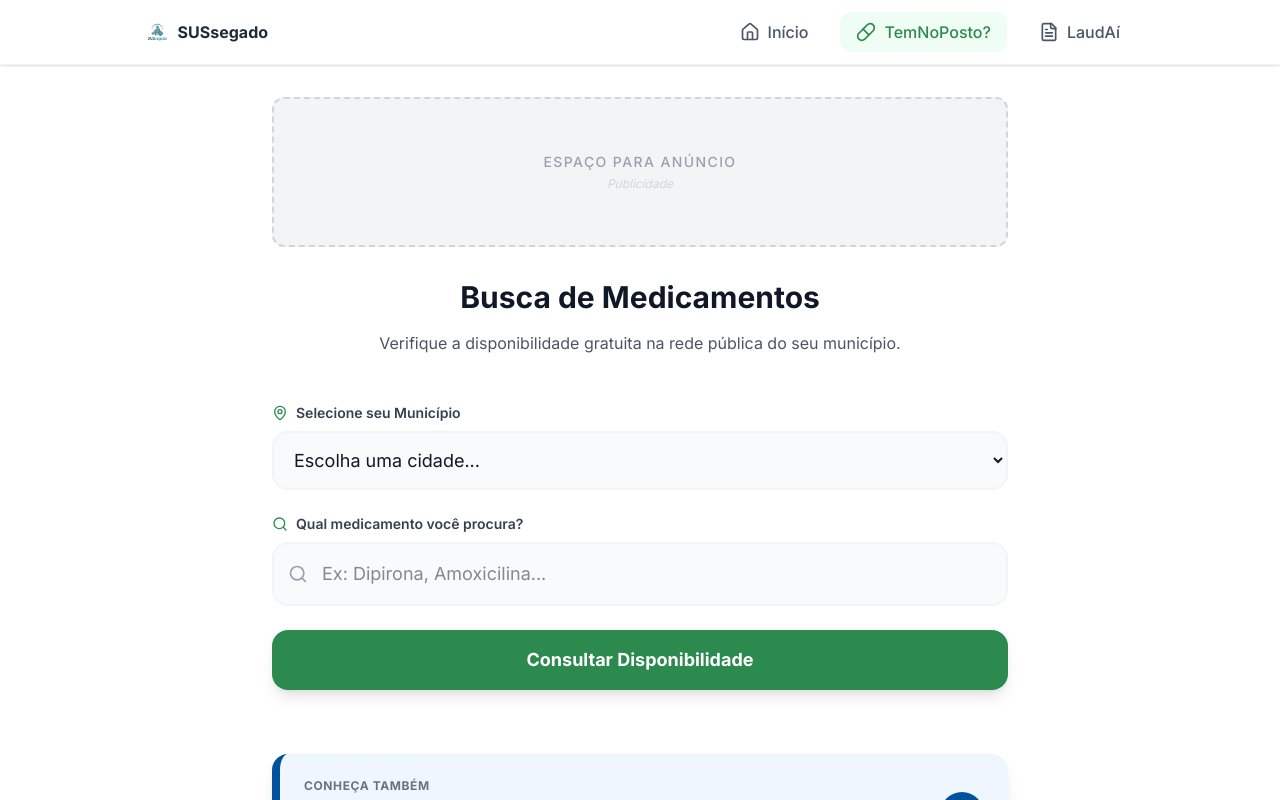
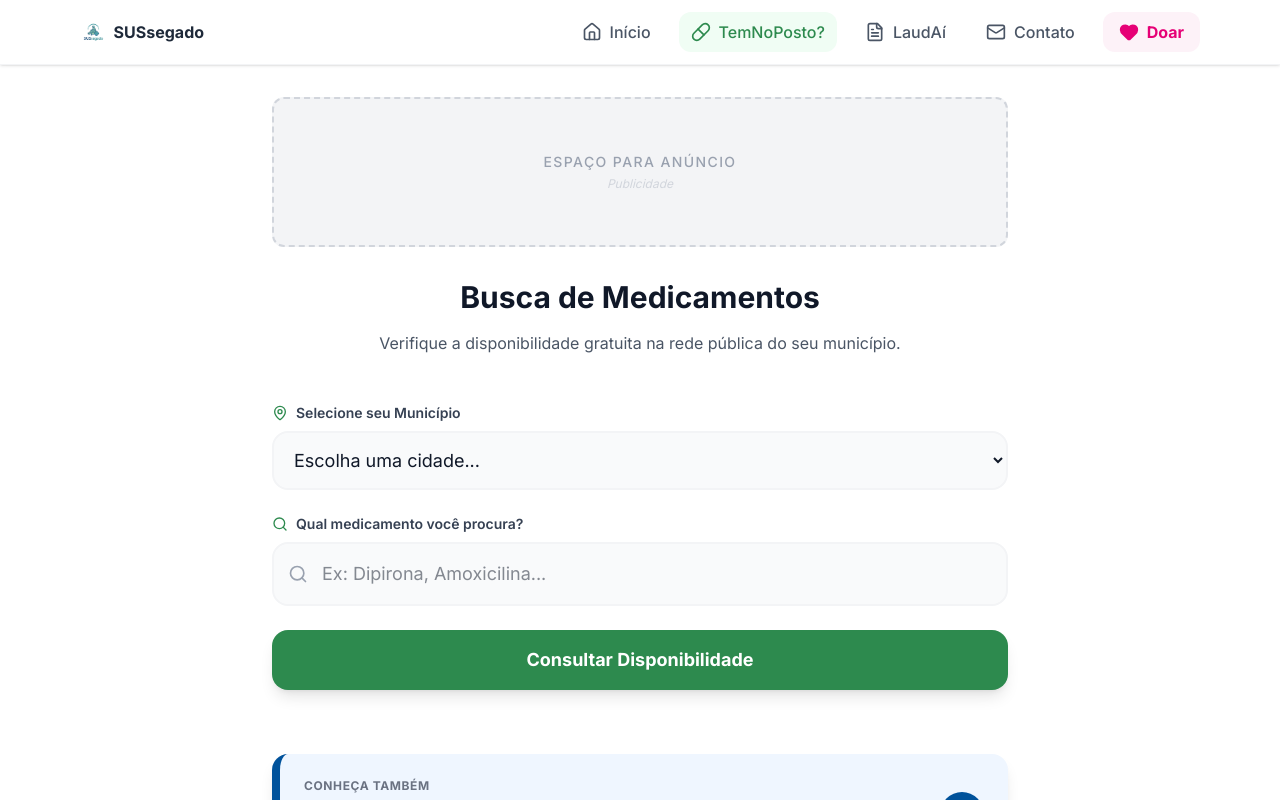
Before and after one commit to lucasvzack-sys/001, a React (Vite) app: page / in a window 1280 px wide. Both pictures are taken after a click on the button 408 px from the left and 748 px from the top of the page. Shown: the top 800 px of the page. Built offline with nearby package versions, Linux system fonts and the light colour scheme.

Commit message:
Update Navbar.tsx

```diff
--- a/src/components/Navbar.tsx
+++ b/src/components/Navbar.tsx
@@ -1,6 +1,5 @@
 import React from 'react';
-import { motion } from 'motion/react';
-import { Home, Pill, FileText } from 'lucide-react';
+import { Home, Pill, FileText, Heart, Mail } from 'lucide-react';
 import { View } from '../types';
 
 interface NavbarProps {
@@ -11,9 +10,9 @@ interface NavbarProps {
 export default function Navbar({ currentView, onNavigate }: NavbarProps) {
   return (
     <nav className="bg-white border-b border-gray-100 sticky top-0 z-50 shadow-sm">
-      <div className="max-w-5xl mx-auto px-4 h-16 flex items-center justify-between">
+      <div className="max-w-6xl mx-auto px-4 h-16 flex items-center justify-between overflow-x-auto">
         <div
-          className="flex items-center cursor-pointer group"
+          className="flex items-center cursor-pointer group shrink-0"
           onClick={() => onNavigate('portal')}
         >
           <img
@@ -25,39 +24,63 @@ export default function Navbar({ currentView, onNavigate }: NavbarProps) {
           <span className="font-bold text-gray-800 hidden sm:inline">SUSsegado</span>
         </div>
 
-        <div className="flex items-center space-x-1 sm:space-x-4">
+        <div className="flex items-center space-x-1 sm:space-x-4 ml-4">
           <button
             onClick={() => onNavigate('portal')}
-            className="p-2 sm:px-4 sm:py-2 rounded-xl flex items-center text-gray-600 hover:bg-gray-100 transition-colors"
+            className="p-2 sm:px-3 sm:py-2 rounded-xl flex items-center text-gray-600 hover:bg-gray-100 transition-colors"
             title="Início"
           >
             <Home size={20} className="sm:mr-2" />
-            <span className="hidden sm:inline font-medium">Início</span>
+            <span className="hidden md:inline font-medium">Início</span>
           </button>
 
           <button
             onClick={() => onNavigate('temnoposto')}
-            className={`p-2 sm:px-4 sm:py-2 rounded-xl flex items-center transition-all ${
+            className={`p-2 sm:px-3 sm:py-2 rounded-xl flex items-center transition-all ${
               currentView === 'temnoposto'
                 ? 'bg-green-50 text-sus-green font-bold'
                 : 'text-gray-600 hover:bg-gray-100'
             }`}
+            title="TemNoPosto?"
           >
             <Pill size={20} className="sm:mr-2" />
-            <span className="hidden sm:inline font-medium">TemNoPosto?</span>
+            <span className="hidden md:inline font-medium">TemNoPosto?</span>
           </button>
 
           <button
             onClick={() => onNavigate('laudai')}
-            className={`p-2 sm:px-4 sm:py-2 rounded-xl flex items-center transition-all ${
+            className={`p-2 sm:px-3 sm:py-2 rounded-xl flex items-center transition-all ${
               currentView === 'laudai'
                 ? 'bg-blue-50 text-medical-blue font-bold'
                 : 'text-gray-600 hover:bg-gray-100'
             }`}
+            title="LaudAí"
           >
             <FileText size={20} className="sm:mr-2" />
-            <span className="hidden sm:inline font-medium">LaudAí</span>
+            <span className="hidden md:inline font-medium">LaudAí</span>
           </button>
+
+          {/* Novo botão de Contato */}
+          <a
+            href="mailto:contato@sussegado.com.br"
+            className="p-2 sm:px-3 sm:py-2 rounded-xl flex items-center text-gray-600 hover:bg-gray-100 transition-colors"
+            title="Contato"
+          >
+            <Mail size={20} className="sm:mr-2" />
+            <span className="hidden md:inline font-medium">Contato</span>
+          </a>
+
+          {/* Novo botão de Doação */}
+          <a
+            href="https://link.mercadopago.com.br/sussegado"
+            target="_blank"
+            rel="noopener noreferrer"
+            className="p-2 sm:px-4 sm:py-2 rounded-xl flex items-center text-pink-600 bg-pink-50 hover:bg-pink-100 transition-colors font-bold"
+            title="Apoie o Projeto"
+          >
+            <Heart size={20} className="sm:mr-2 fill-current" />
+            <span className="hidden md:inline">Doar</span>
+          </a>
         </div>
       </div>
     </nav>
```
